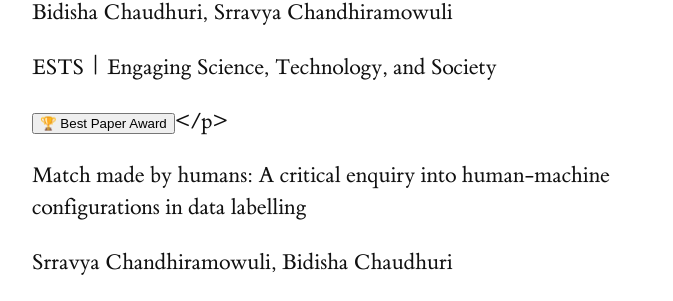
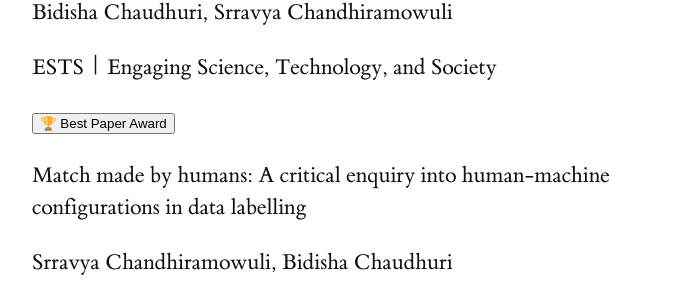
Before and after one commit to srravya/srravya.github.io, a Jekyll site: the page built from publications/index.md, in a window 1280 px wide and 1400 px high, scrolled down 735 px. Shown: the part 152-453 px from the top of the window, without its empty margins (128-801 px from the left). Built offline with Jekyll 4.4.1, drawn with Linux system fonts in a browser that asks for light colours.

Commit message:
Remove extraneous closing p tags

```diff
--- a/publications/index.md
+++ b/publications/index.md
@@ -17,7 +17,7 @@
 <p class="who">Bidisha Chaudhuri, Srravya Chandhiramowuli</p>
 <p class="where">ESTS | Engaging Science, Technology, and Society</p>
 
-<button clas=infopill>🏆 Best Paper Award</button></p>
+<button clas=infopill>🏆 Best Paper Award</button>
 <p class="what">Match made by humans: A critical enquiry into human-machine configurations in data labelling</p>
 <p class="who">Srravya Chandhiramowuli, Bidisha Chaudhuri</p>
 <p class="where">HICSS 2023 | Hawaii International Conference on System Sciences</p>
@@ -41,7 +41,7 @@
 
 ## Reports, reviews, commentary
 
-<button clas=infopill>⌛ forthcoming</button></p>
+<button clas=infopill>⌛ forthcoming</button>
 <p class="what">Book Review of The Political Lives of Information: Information and the Production of Development in India by Janaki Srinivasan</p>
 <p class="who">Srravya Chandhiramowuli</p>
 <p class="where">2024 | Information & Culture journal</p>
```
